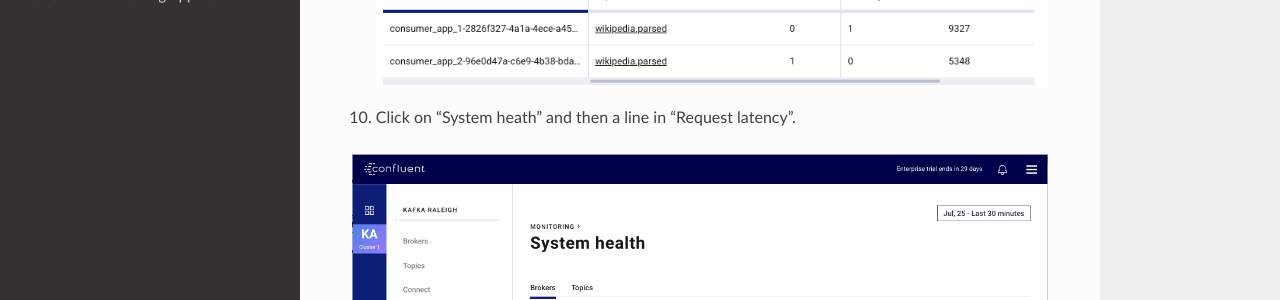
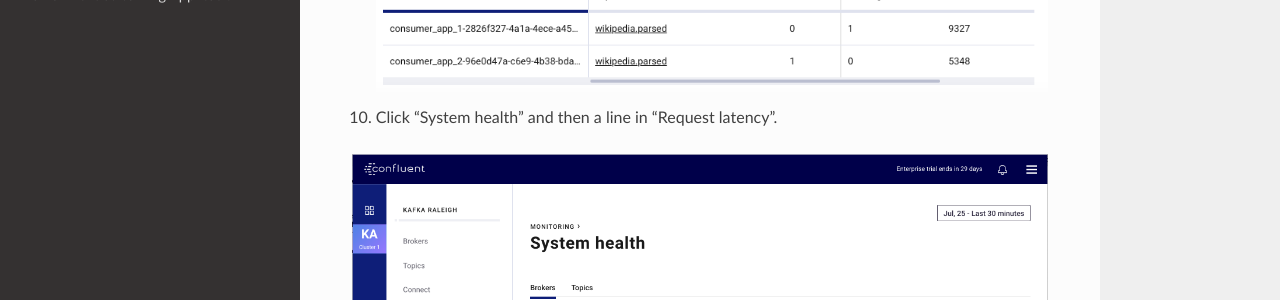
Before and after one commit to confluentinc/cp-demo, a Sphinx documentation site: the page built from docs/index.rst, in a window 1280 px wide and 900 px high, scrolled down 15773 px. Shown: the part 150-450 px from the top of the window. Built offline with Sphinx 7.4.7 and the Read the Docs theme 2.0.0, drawn with Linux system fonts in a browser that asks for light colours.

Commit message:
Update docs/index.rst
Co-Authored-By: Jim Galasyn <jim.galasyn@confluent.io>

```diff
--- a/docs/index.rst
+++ b/docs/index.rst
@@ -361,7 +361,7 @@
       :alt: image
 
 
-10. Click on "System heath" and then a line in "Request latency".
+10. Click "System health" and then a line in "Request latency".
 
 .. figure:: images/request_latency_find.png
     :alt: image
```
